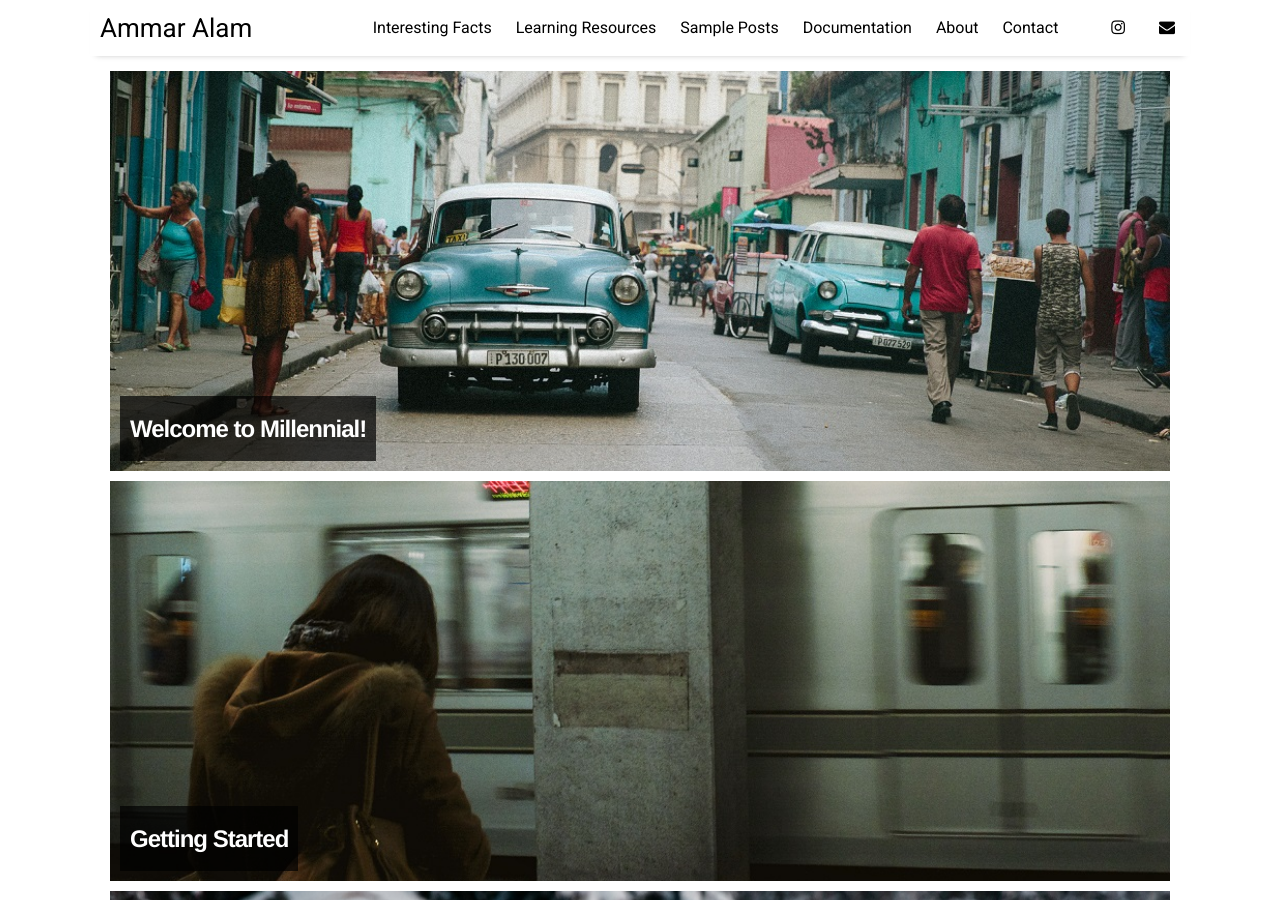
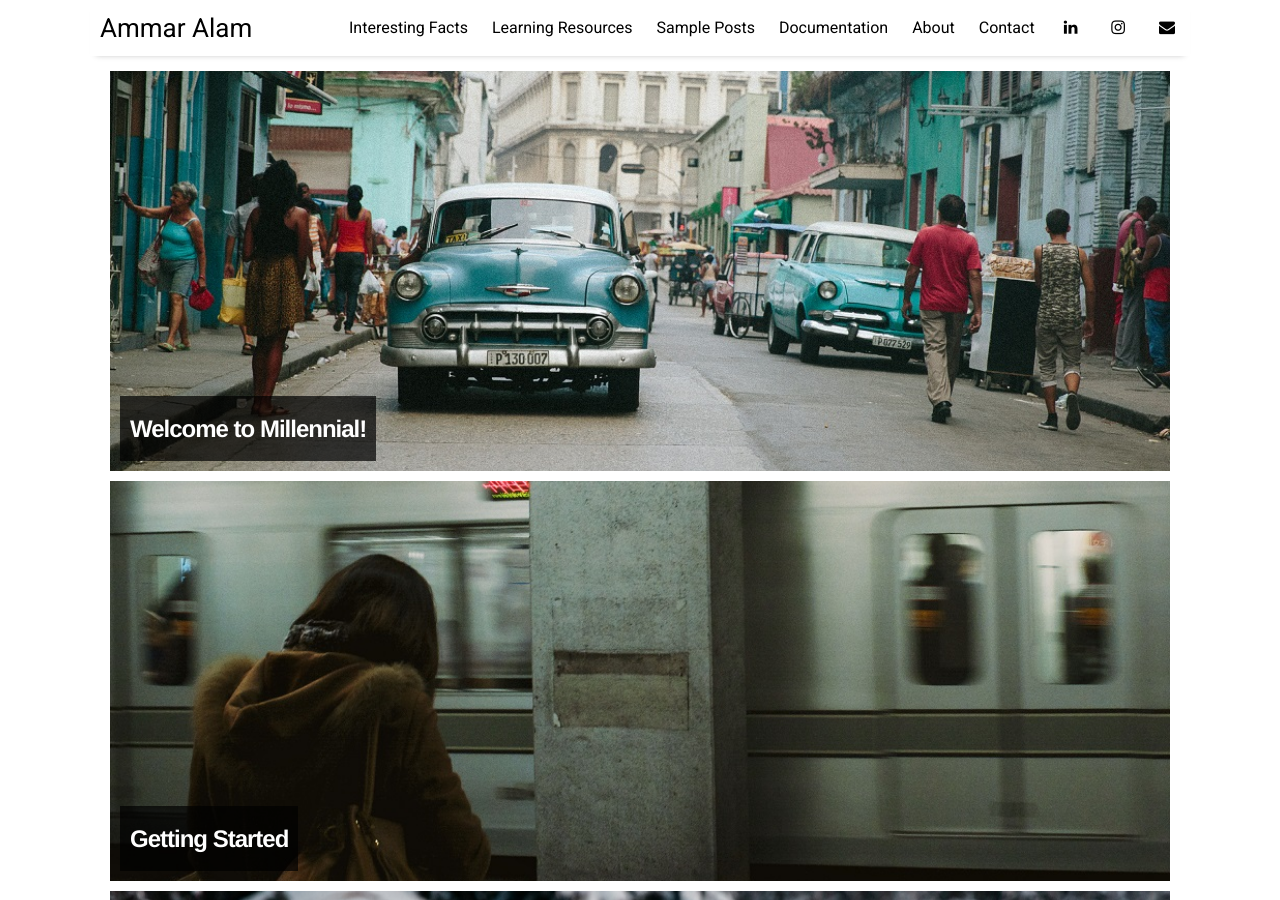
Before and after one commit to AALAM98mod100/AALAM98mod100.github.io, a Jekyll site: the page built from index.html, in a window 1280 px wide and 900 px high. Built offline with Jekyll 4.4.1, drawn with Linux system fonts in a browser that asks for light colours; nearby versions of some CDN libraries; the list of posts is cut into pages by our own code.

Commit message:
Linkedin icon correction

```diff
--- a/_data/settings.yml
+++ b/_data/settings.yml
@@ -16,7 +16,7 @@ menu:
 
 # Available social icons are powered by Font Awesome, so you can use any icon that they offer
 social:
-- {icon: 'linkedin-in', link:    'https://www.linkedin.com/in/ammar--alam/'}
+- {icon: 'linkedin', link:    'https://www.linkedin.com/in/ammar--alam/'}
 - {icon: 'instagram', link:  'https://instagram.com/ammar.alam'}
 - {icon: 'envelope', link:   'mailto:ammar4545@gmail.com'}
 # - {icon: 'rss-square', link: 'rss-feed.xml'}
```
